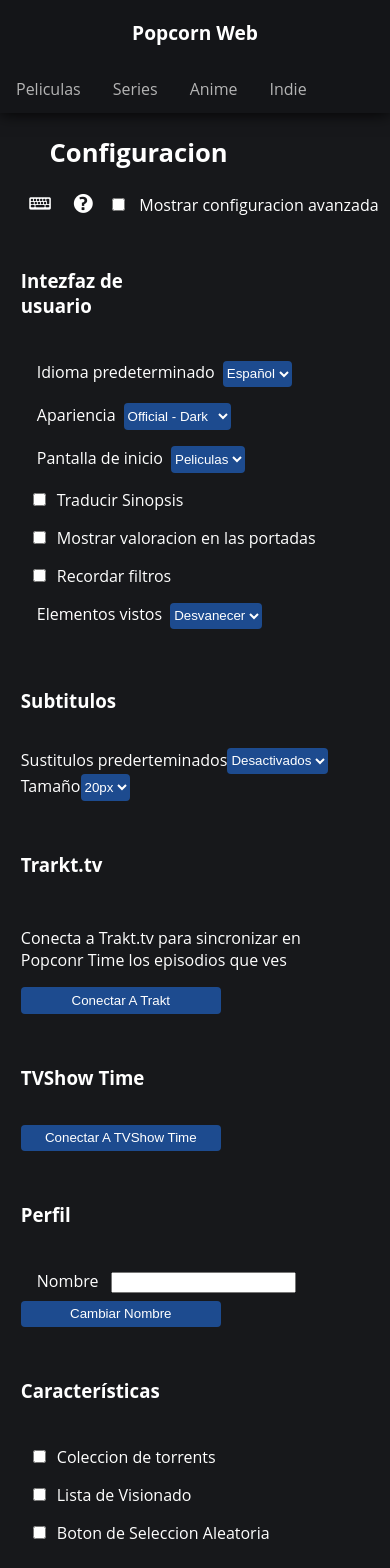
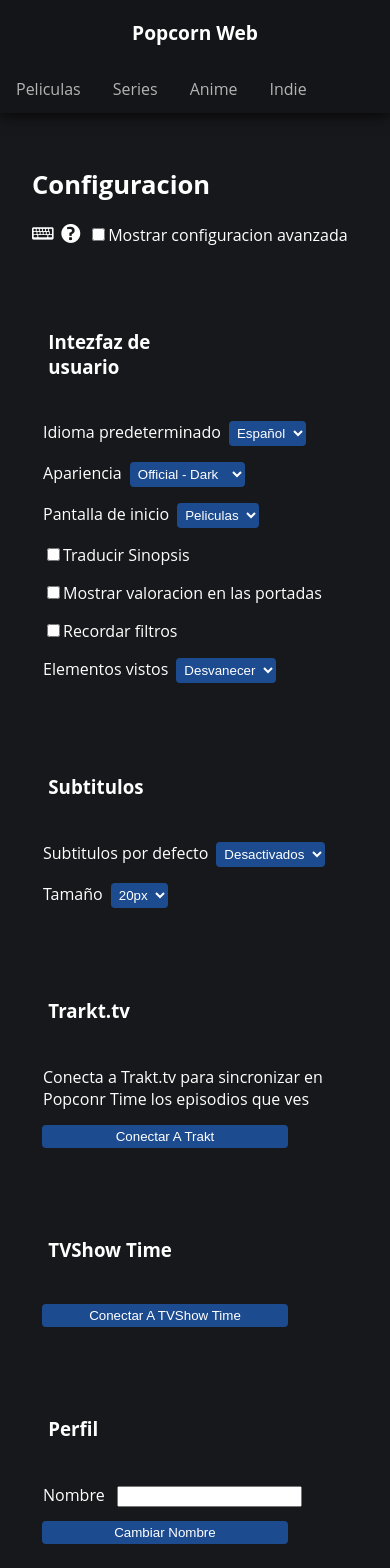
Before and after one commit to itmarck/popcorn, a Vue app: page /configuracion in a window 390 px wide. Shown: the top 1568 px of the page. Built offline with nearby package versions, Linux system fonts and the light colour scheme.

Commit message:
AppConfig MobileFirst

```diff
--- a/src/components/AppConfiguracion.vue
+++ b/src/components/AppConfiguracion.vue
@@ -2,11 +2,13 @@
   <div class="principal">
     <header class="header">
       <h2 class="header__title">Configuracion</h2>
+
       <div class="header__subtitle">
-          <i  class="icofont-ui-keyboard header__item"></i>
-          <i class="icofont-question-circle header__item"></i>
-          <input v-on:click="ocultar = !ocultar" class="header__item" type="checkbox">
-          <label class="header__item" for="">Mostrar configuracion avanzada</label>
+          <i  class="icofont-ui-keyboard"></i>
+          <i class="icofont-question-circle "></i>
+          <input v-on:click="ocultar = !ocultar"  type="checkbox">
+          <label  for="">Mostrar configuracion avanzada</label>
+
       </div>
     </header>
     <div class="option">
@@ -61,8 +63,8 @@
     <div class="option">
         <div class="option__title" ><h3>Subtitulos</h3></div>
         <div class="option__options">
-          <div class="label__select" >
-                  <label for="">Sustitulos prederteminados</label>
+          <div class="option__item" >
+                  <label >Subtitulos por defecto</label>
                   <select >
                       <option value="non">Desactivados</option>
                       <option value="es">Español</option>
@@ -70,7 +72,7 @@
                       <option value="de">Deutsh</option>
                   </select>
           </div>
-          <div class="label__select" >
+          <div class="option__item" >
                   <label for="">Tamaño</label>
                   <select >
                       <option value="20">20px</option>
@@ -84,21 +86,22 @@
     <div class="option">
           <div class="option__title"><h3>Trarkt.tv</h3></div>
           <div class="option__options">
-            <div><p>Conecta a Trakt.tv para sincronizar en Popconr Time los episodios que ves</p>
-            <button>Conectar A Trakt</button>
+            <div>
+            <p class="option__item">Conecta a Trakt.tv para sincronizar en Popconr Time los episodios que ves</p>
+            <button class="option__item">Conectar A Trakt</button>
           </div>
       </div>
     </div>
     <div class="option">
       <div class="option__title"><h3>TVShow Time</h3></div>
-          <div class="option__options"><button>Conectar A TVShow Time</button>
+          <div class="option__options"><button class="option__item" >Conectar A TVShow Time</button>
       </div>
     </div>
      <div class="option">
       <div class="option__title"><h3>{{nombre}}</h3></div>
       <div class="option__options">
-        <div class="option__item"><label for="">Nombre</label> <input type="text" v-model="aux"></div>
-        <button v-on:click="cambiarNombre()" >Cambiar Nombre</button>
+        <div class="option__item"><label for="">Nombre</label> <input type="text" v-model="aux"> </div>
+        <button class="option__item" v-on:click="cambiarNombre()" >Cambiar Nombre</button>
       </div>
     </div>
     <div class="option">
@@ -144,112 +147,90 @@
 </script>
 <style scoped>
   .principal{
-    display: block;
-  }
-  .header{
-    display: flex;
-    align-items: center;
-    margin-left: 8em;
+    flex-direction: column;
   }
   .header__title{
     font-size: 1.6em;
-    margin-right: 5em;
   }
-  .option__title{
-    margin-top: 0em;
-    width: 11em;
-    margin-right: 7.3em;
+  .header{
+    margin: auto;
   }
-  .header__item{
-    margin: 0.5em;
+
+  .header__subtitle i{
+    margin-right: 0.3em;
   }
   .icofont-ui-keyboard, .icofont-question-circle{
     font-size: 1.35em;
   }
-  .option{
+  .option, .header{
     margin: 2em;
     display: flex;
-    margin-left: 8em;
+    flex-flow: column;
+  }
+  .option{
+    align-items: center;
+  }
+  .option__title{
+      width: 50%;
+      margin-right: 40%;
     }
   .option__options{
     display: flex;
     flex-flow: column;
     margin-top: 1em;
+    width: 20em;
   }
   .option__item{
     margin: 0.5em;
+    width: 18.5em;
   }
   .option__item label{
     margin: 0.5em;
+    margin-left: 0%
   }
   button, select{
     border-radius: 0.3em;
-    height: 2em;
+    padding: 0.3em;
     border: none;
     background-color: rgb(29, 75, 143);
     color: var(--Blanco);
-
-  }
-
-  .footer{
-    margin-right: 8em;
-    display: flex;
-    justify-content: flex-end;
-  }
-  .footer__item{
-        margin: 0 0.5em;
-      }
-
-  @media (max-width: 600px) {
-      .header, .option{
-        flex-flow: column;
-      }
-      .option{
-        margin-left: 1.3em;
-      }
-      .header{
-        margin-left: 0.95em;
-      }
-
-      .option__options{
-        margin-left: 0em;
   }
   button{
     width: 15em;
   }
   .footer{
+    display: flex;
     justify-content: center;
     margin-right: 0em;
   }
   .footer__item{
-         margin: 0 ;
-         height: 3.5em;
-        border: 0.1em solid black;
+        margin: 0.5em 0.5em;
+    }
+
+   @media (min-width: 500px) and (max-width: 1000px) {
+      .header{
+        align-items: center;
+      }
+  }
+
+  @media (min-width: 1000px) {
+      .header, .option{
+        flex-direction: unset;
+        width: 37em;
+        align-items: unset;
+        margin-left: 8em;
+      }
+      .header{
+        align-items: center;
+        justify-content: space-between;
+      }
+      .footer{
+        margin-right: 8em;
+        justify-content: flex-end;
+      }
+     .option__title{
+      margin-right: 0%;
     }
 
   }
-
-  @media (min-width: 600px) and (max-width: 800px) {
-      .header, .option{
-        flex-flow: column;
-      }
-      .header{
-        margin-left: 0.95em;
-      }
-
-      .option__options{
-        margin-left: 7em;
-      }
-      button{
-        width: 20em;
-      }
-      .footer{
-        justify-content: center;
-         margin-right: 0em;
-      }
-      .footer__item{
-
-        height: 2.5em;
-      }
-  }
 </style>
```
Lines whose indentation alone changed are shown as unchanged.
